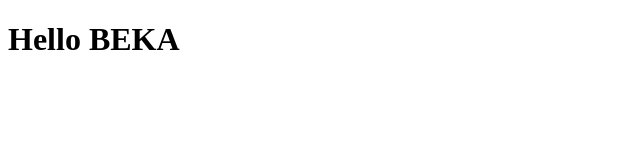
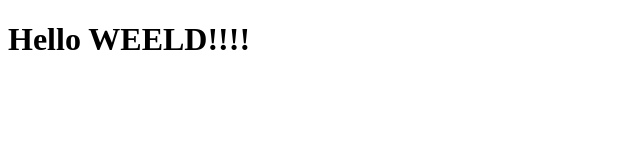
Before and after one commit to MeAman05/index, a plain HTML site: page index.html in a window 1280 px wide. Shown: the whole page, without its empty margins (0-640 px from the left). Drawn offline with Linux system fonts and the light colour scheme.

Commit message:
третий коммит

```diff
--- a/index.html
+++ b/index.html
@@ -6,6 +6,6 @@
     <title>Document</title>
 </head>
 <body>
-    <h1>Hello BEKA</h1>
+    <h1>Hello WEELD!!!!</h1>
 </body>
 </html>
```
